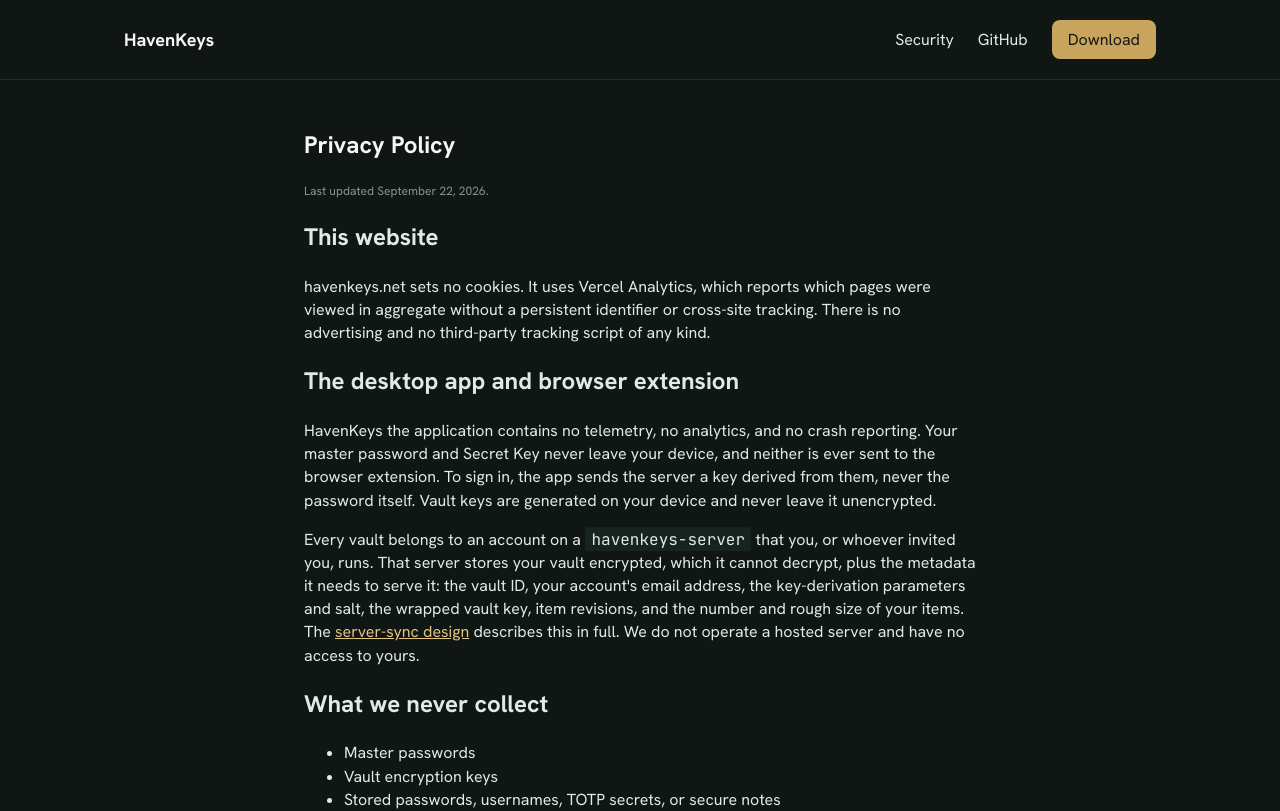
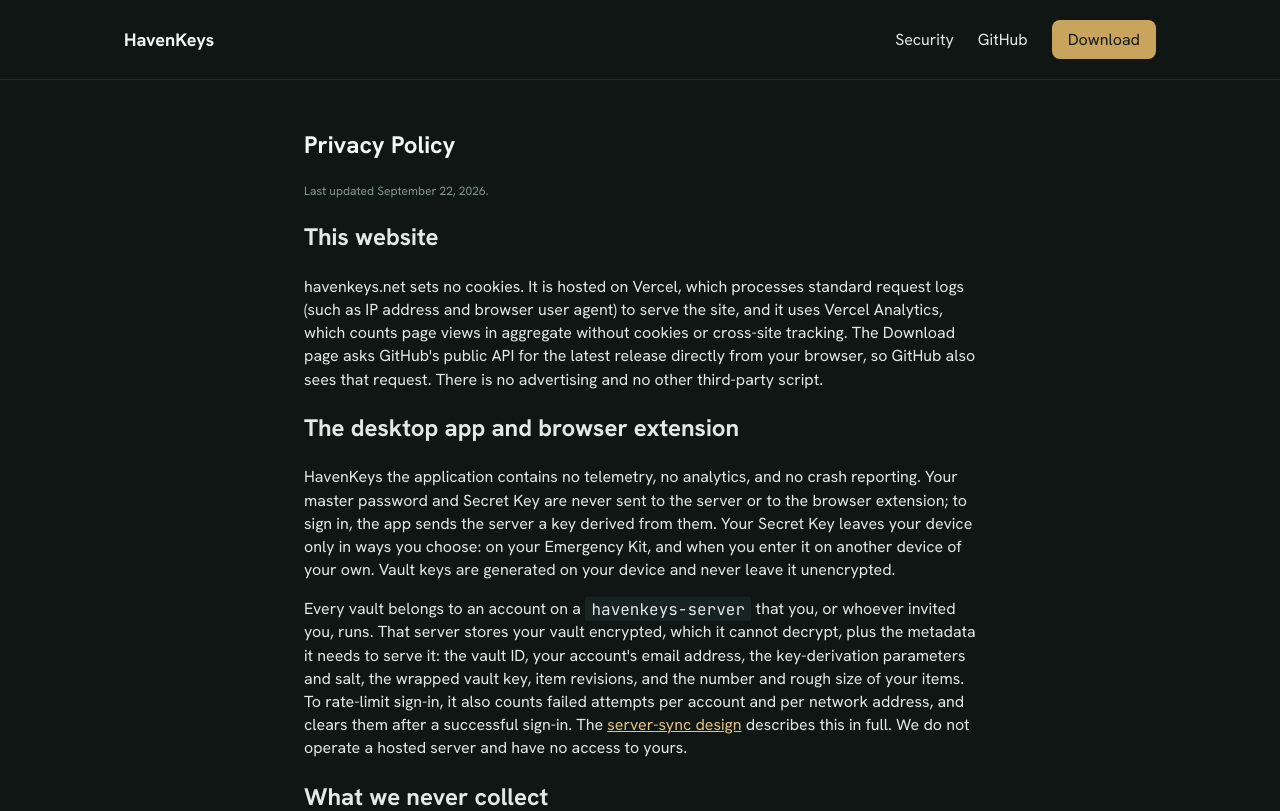
Before and after one commit to rochasamuel/havenkeys, a React (Vite) app in the folder apps/web/: page /privacy in a window 1280 px wide. Shown: the top 811 px of the page. Built offline with nearby package versions, Linux system fonts and the light colour scheme.

Commit message:
fix(web): disclose hosting logs, the GitHub API call and login rate-limit records

```diff
--- a/apps/web/src/pages/Privacy.tsx
+++ b/apps/web/src/pages/Privacy.tsx
@@ -6,17 +6,21 @@
 
       <h2>This website</h2>
       <p>
-        havenkeys.net sets no cookies. It uses Vercel Analytics, which reports which pages were
-        viewed in aggregate without a persistent identifier or cross-site tracking. There is no
-        advertising and no third-party tracking script of any kind.
+        havenkeys.net sets no cookies. It is hosted on Vercel, which processes standard request
+        logs (such as IP address and browser user agent) to serve the site, and it uses Vercel
+        Analytics, which counts page views in aggregate without cookies or cross-site tracking.
+        The Download page asks GitHub's public API for the latest release directly from your
+        browser, so GitHub also sees that request. There is no advertising and no other
+        third-party script.
       </p>
 
       <h2>The desktop app and browser extension</h2>
       <p>
         HavenKeys the application contains no telemetry, no analytics, and no crash reporting.
-        Your master password and Secret Key never leave your device, and neither is ever sent to
-        the browser extension. To sign in, the app sends the server a key derived from them, never
-        the password itself. Vault keys are generated on your device and never leave it
+        Your master password and Secret Key are never sent to the server or to the browser
+        extension; to sign in, the app sends the server a key derived from them. Your Secret Key
+        leaves your device only in ways you choose: on your Emergency Kit, and when you enter it
+        on another device of your own. Vault keys are generated on your device and never leave it
         unencrypted.
       </p>
       <p>
@@ -24,7 +28,8 @@
         invited you, runs. That server stores your vault encrypted, which it cannot decrypt, plus
         the metadata it needs to serve it: the vault ID, your account's email address, the
         key-derivation parameters and salt, the wrapped vault key, item revisions, and the number
-        and rough size of your items. The{" "}
+        and rough size of your items. To rate-limit sign-in, it also counts failed attempts per
+        account and per network address, and clears them after a successful sign-in. The{" "}
         <a
           href="https://github.com/rochasamuel/havenkeys/blob/main/docs/server-sync.md"
           target="_blank"
```
Also changed, not shown: 1 other file (tests, documents, lock files or other folders).
